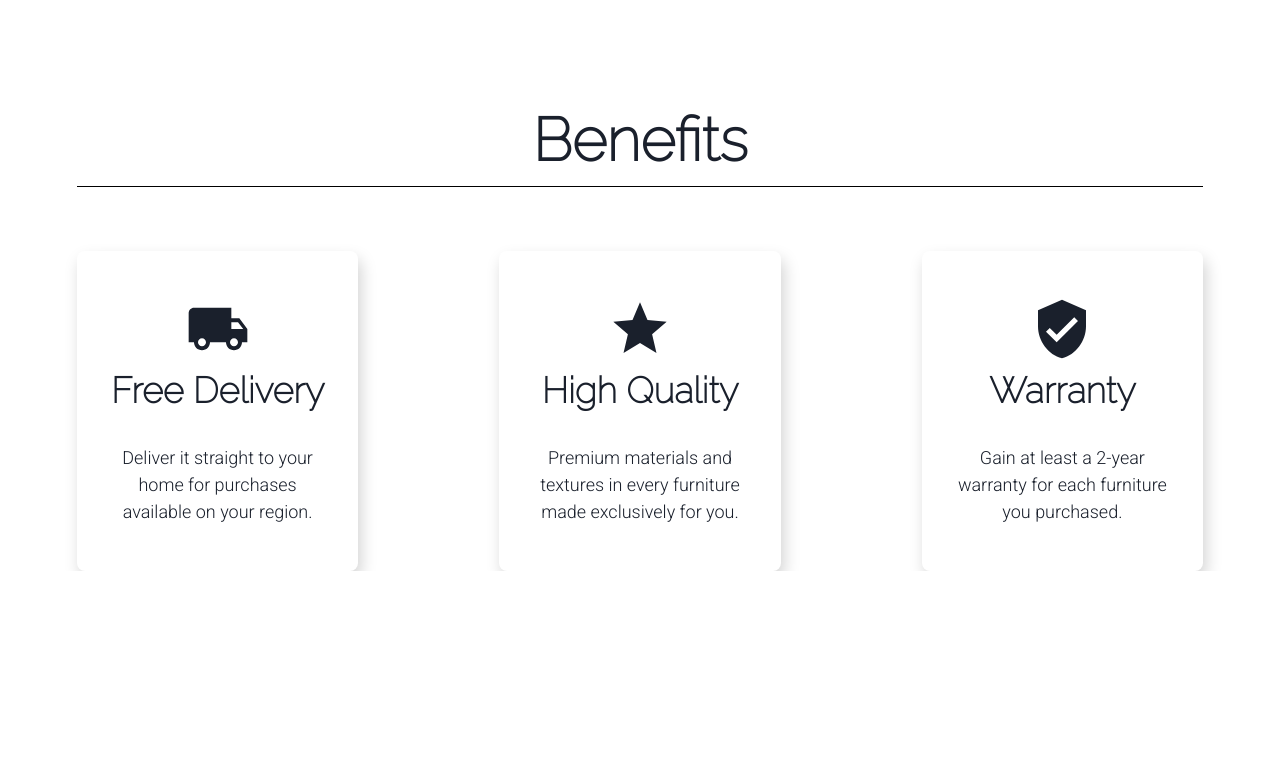
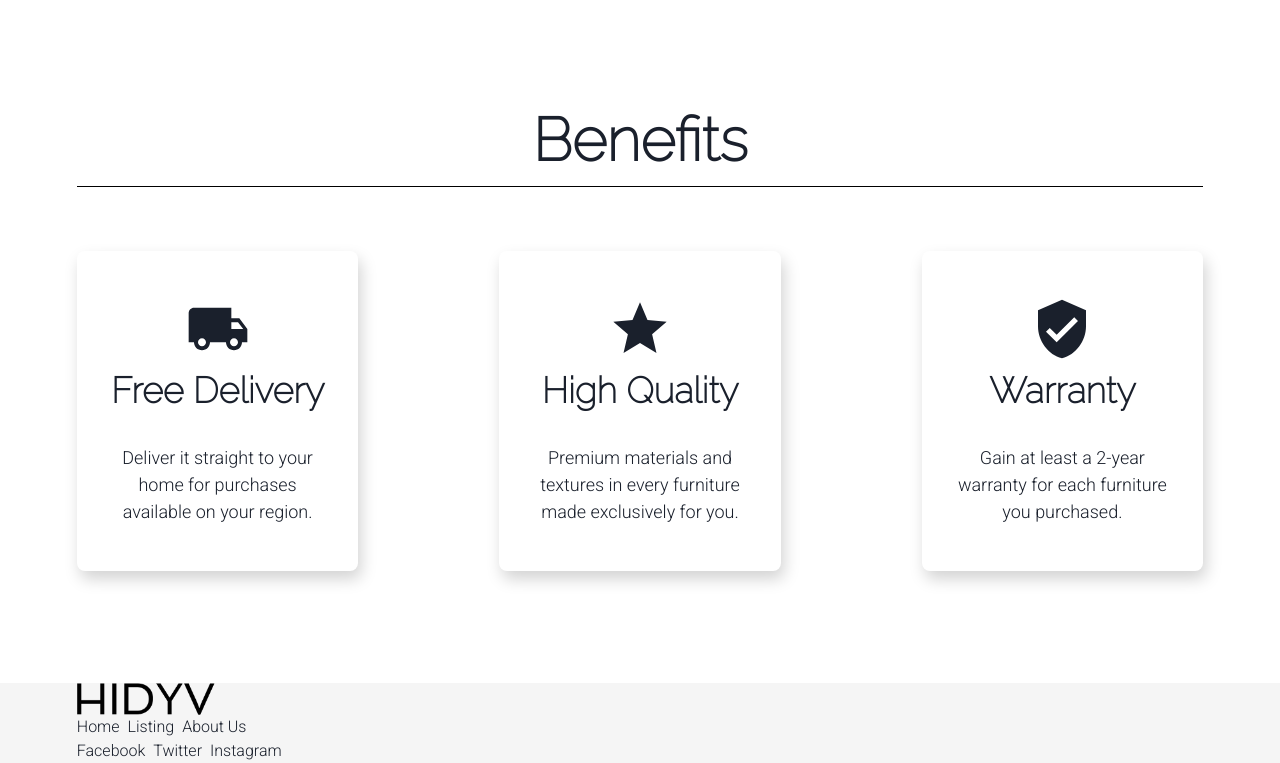
Before and after one commit to DerianMelvin/homepage-hydiv-chakra, a React (Create React App) app: page / in a window 1280 px wide. Shown: the part 2433-3196 px from the top of the page. Before the commit the page ends 3004 px from the top, so only its background shows below. Built offline with nearby package versions, Linux system fonts and the light colour scheme.

Commit message:
Create component Footer.jsx - Import Footer to App.js

```diff
--- a/src/App.js
+++ b/src/App.js
@@ -2,6 +2,7 @@ import { Box } from "@chakra-ui/react";
 import Header from "./components/0-Header/Header";
 import About from './components/1-About/About'
 import Benefits from "./components/2-Benefits/Benefits";
+import Footer from "./components/3-Footer/Footer";
 
 function App() {
   return (
@@ -9,6 +10,7 @@ function App() {
       <Header />
       <About />
       <Benefits />
+      <Footer />
     </Box>
   );
 }
--- /dev/null
+++ b/src/components/3-Footer/Footer.jsx
@@ -0,0 +1,40 @@
+import { Flex, HStack, Link, Image } from "@chakra-ui/react";
+import logo from "../../assets/company_logo.png";
+
+const Footer = () => {
+  return (
+    <Flex
+      px="6%"
+      mt="7rem"
+      position="relative"
+      align="center"
+      justify="space-between"
+      bgColor="whitesmoke"
+      zIndex="10"
+    >
+      <Flex direction="column" align="flex-start" justify="flex-start">
+        <Image
+          w="auto"
+          h="2rem"
+          objectFit="contain"
+          src={logo}
+          alt="Company logo"
+        />
+
+        <HStack spacing="2">
+          <Link>Home</Link>
+          <Link>Listing</Link>
+          <Link>About Us</Link>
+        </HStack>
+
+        <HStack spacing="2">
+          <Link href="#facebook">Facebook</Link>
+          <Link href="#twitter">Twitter</Link>
+          <Link href="#instagram">Instagram</Link>
+        </HStack>
+      </Flex>
+    </Flex>
+  );
+};
+
+export default Footer;
```
